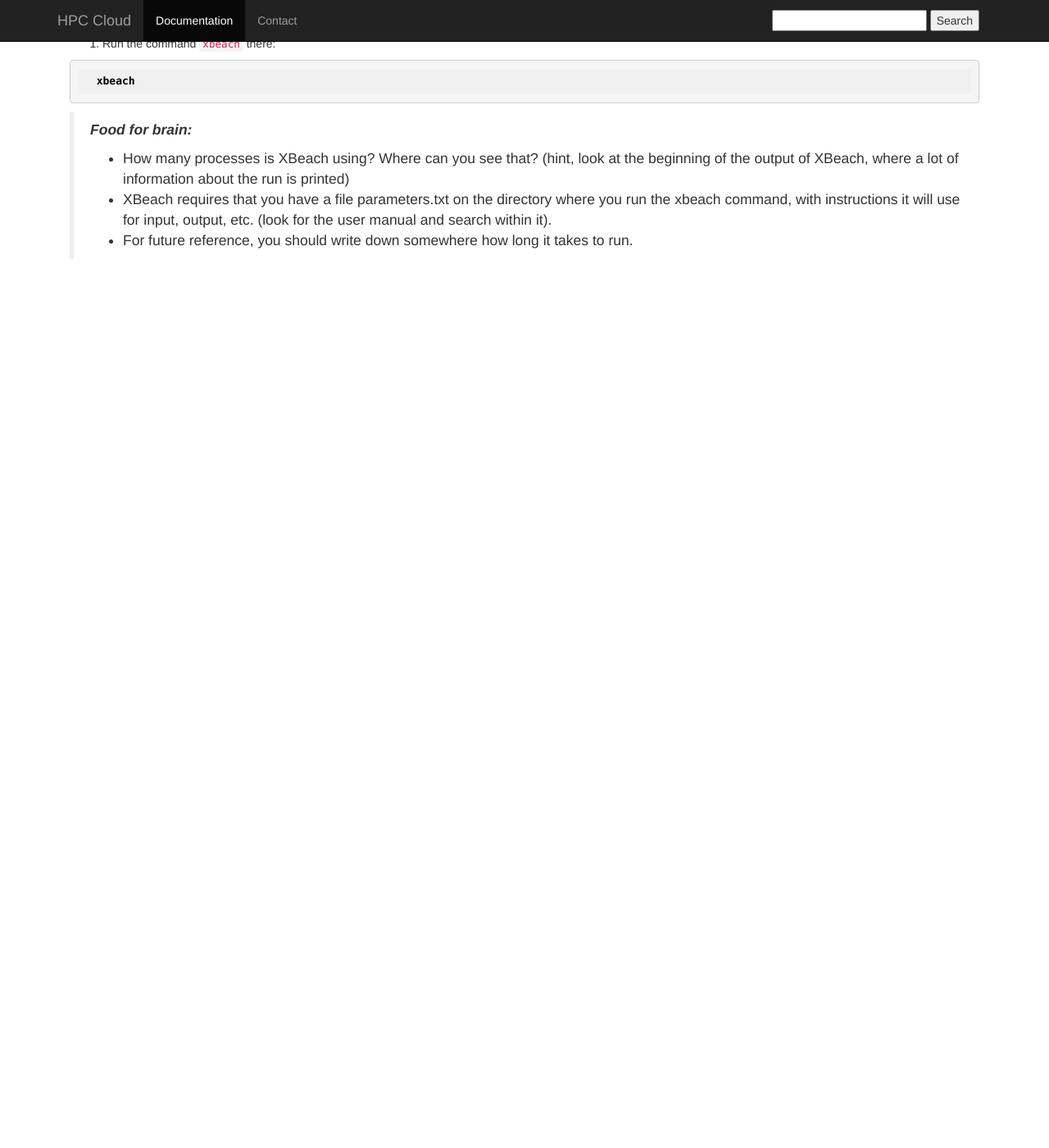
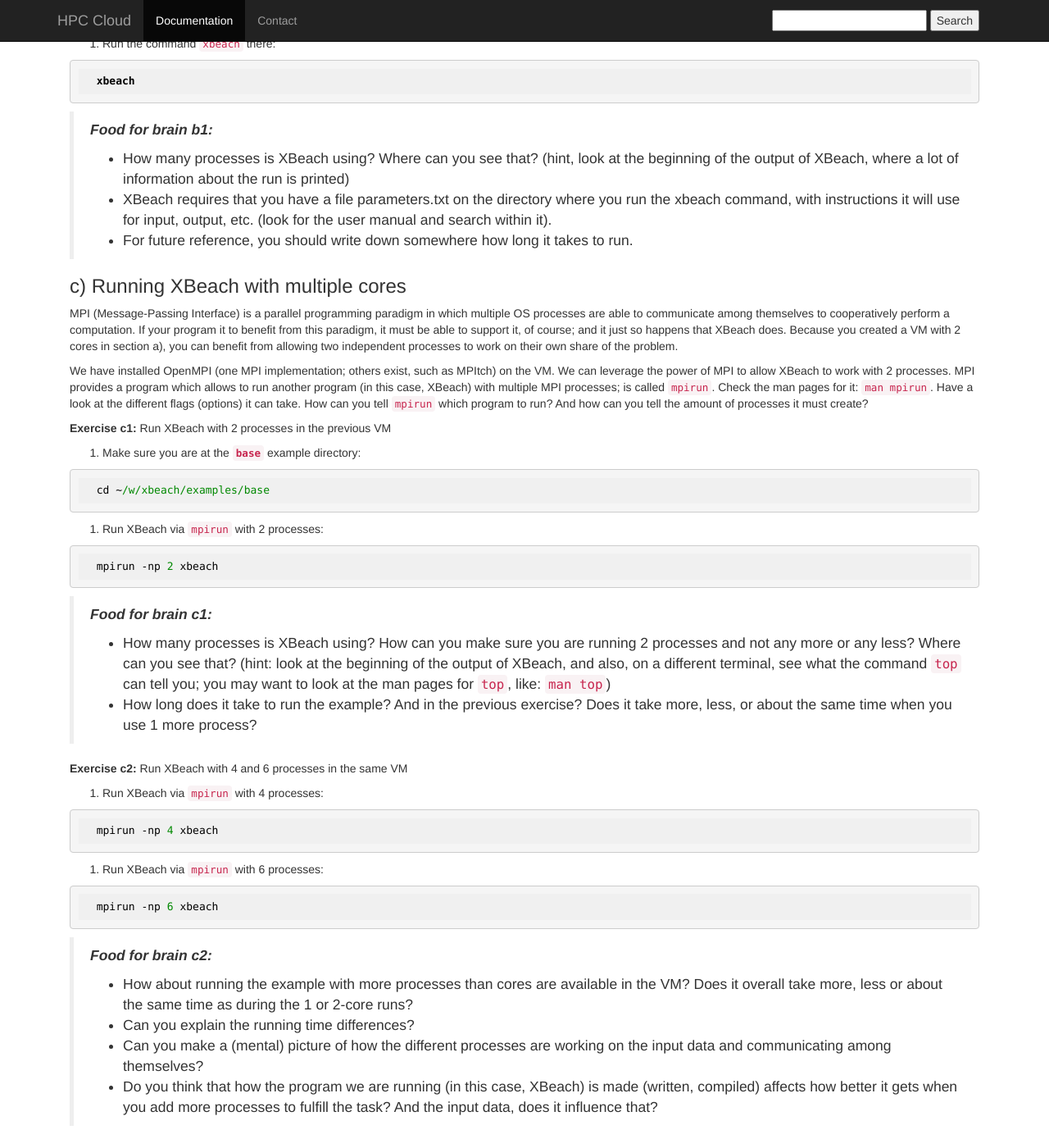
Before and after one commit to sara-nl/clouddocs, a Jekyll site: the page built from wshop-uihe-part-B-2015-Dec-11.markdown, in a window 1280 px wide and 1400 px high, scrolled down 1160 px. Shown: the whole window at 82% size. Built offline with Jekyll 4.4.1, drawn with Linux system fonts in a browser that asks for light colours; nearby versions of some CDN libraries; before the commit the page ends 1536 px from its top, so only the background shows below that.

Commit message:
Added section 3

````diff
--- a/wshop-uihe-part-B-2015-Dec-11.markdown
+++ b/wshop-uihe-part-B-2015-Dec-11.markdown
@@ -50,8 +50,51 @@ We have prepared a cloud image (from now on simply _an image_) where we have com
   xbeach
   ```
 
-> **_Food for brain:_**
+> **_Food for brain b1:_**
 >
 > * How many processes is XBeach using? Where can you see that? (hint, look at the beginning of the output of XBeach, where a lot of information about the run is printed)
 * XBeach requires that you have a file parameters.txt on the directory where you run the xbeach command, with instructions it will use for input, output, etc. (look for the user manual and search within it).
 * For future reference, you should write down somewhere how long it takes to run.
+
+### c) Running XBeach with multiple cores
+
+MPI (Message-Passing Interface) is a parallel programming paradigm in which multiple OS processes are able to communicate among themselves to cooperatively perform a computation. If your program it to benefit from this paradigm, it must be able to support it, of course; and it just so happens that XBeach does. Because you created a VM with 2 cores in section a), you can benefit from allowing two independent processes to work on their own share of the problem.
+
+We have installed OpenMPI (one MPI implementation; others exist, such as MPItch) on the VM. We can leverage the power of MPI to allow XBeach to work with 2 processes. MPI provides a program which allows to run another program (in this case, XBeach) with multiple MPI processes; is called `mpirun`. Check the man pages for it: `man mpirun`. Have a look at the different flags (options) it can take. How can you tell `mpirun` which program to run? And how can you tell the amount of processes it must create?
+
+**Exercise c1:** Run XBeach with 2 processes in the previous VM
+  1. Make sure you are at the **`base`** example directory:
+
+  ```sh
+  cd ~/w/xbeach/examples/base
+  ```
+  3. Run XBeach via `mpirun` with 2 processes:
+
+  ```sh
+  mpirun -np 2 xbeach
+  ```
+
+> **_Food for brain c1:_**
+>
+> * How many processes is XBeach using? How can you make sure you are running 2 processes and not any more or any less? Where can you see that? (hint: look at the beginning of the output of XBeach, and also, on a different terminal, see what the command `top` can tell you; you may want to look at the man pages for `top`, like: `man top`)
+* How long does it take to run the  example? And in the previous exercise? Does it take more, less, or about the same time when you use 1 more process?
+
+**Exercise c2:** Run XBeach with 4 and 6 processes in the same VM
+  1. Run XBeach via `mpirun` with 4 processes:
+
+  ```sh
+  mpirun -np 4 xbeach
+  ```
+
+  2. Run XBeach via `mpirun` with 6 processes:
+
+  ```sh
+  mpirun -np 6 xbeach
+  ```
+
+> **_Food for brain c2:_**
+>
+> * How about running the example with more processes than cores are available in the VM? Does it overall take more, less or about the same time as during the 1 or 2-core runs?
+* Can you explain the running time differences?
+* Can you make a (mental) picture of how the different processes are working on the input data and communicating among themselves?
+* Do you think that how the program we are running (in this case, XBeach) is made (written, compiled) affects how better it gets when you add more processes to fulfill the task? And the input data, does it influence that?
````
